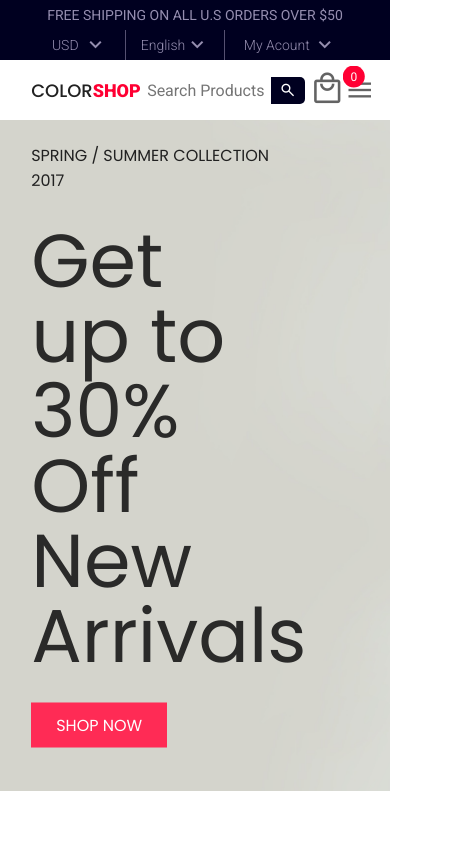
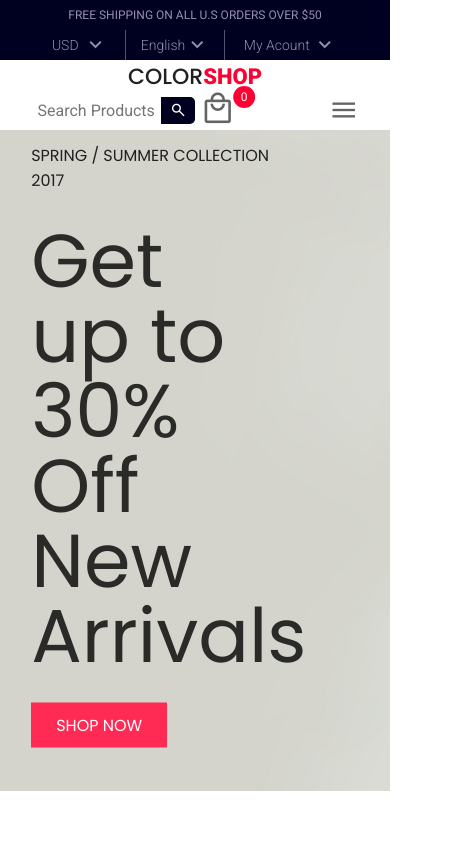
Before and after one commit to Cristian-ADSI/01-Ecomerce, a plain HTML site: page index.html in a window 390 px wide. Shown: the top 844 px of the page, 449 px wide, since content can reach past the window. Drawn offline with nearby package versions, Linux system fonts and the light colour scheme; some icons are missing.

Commit message:
Respoonsive navbar complete

```diff
--- a/sass/modules/_navbar.scss
+++ b/sass/modules/_navbar.scss
@@ -227,14 +227,30 @@
                 gap: 5px;
                 justify-content: flex-start;
                 .search {
-                    input{
+                    input {
                         width: 130px;
                     }
                 }
             }
         }
-        .menu-icon {
-
+    }
+    @include mobiles() {
+        height: 70px;
+        .brand {
+            position: absolute;
+            top: 0;
+            left: 50%;
+            transform: translateX(-50%);
+            a {
+                font-size: 22px;
+            }
+        }
+        .content {
+            align-items: flex-end;
+        }
+        .menu-icon{
+            align-self: flex-end;
+            height: 35px;
         }
     }
 }
--- a/sass/modules/_newArrivals.scss
+++ b/sass/modules/_newArrivals.scss
@@ -52,4 +52,9 @@
             @include productCard(19%,$txtCol-30);
         }
     }
+    @include mobiles(){
+        .tab-menu{
+            display: none;
+        }
+    }
 }
--- a/sass/modules/_toolbar.scss
+++ b/sass/modules/_toolbar.scss
@@ -191,4 +191,9 @@
       }
     }
   }
+  @include mobiles(){
+    .endorsement{
+      font-size: 12px;
+    }
+  }
 }
--- a/sass/partials/_mixins.scss
+++ b/sass/partials/_mixins.scss
@@ -181,3 +181,9 @@
         @content;
     }
 }
+
+@mixin mobiles() {
+    @media  (max-width: 480.98px) {
+        @content;
+    }
+}
```
Also changed, not shown: css/ecomerce.css, 1 other file.
